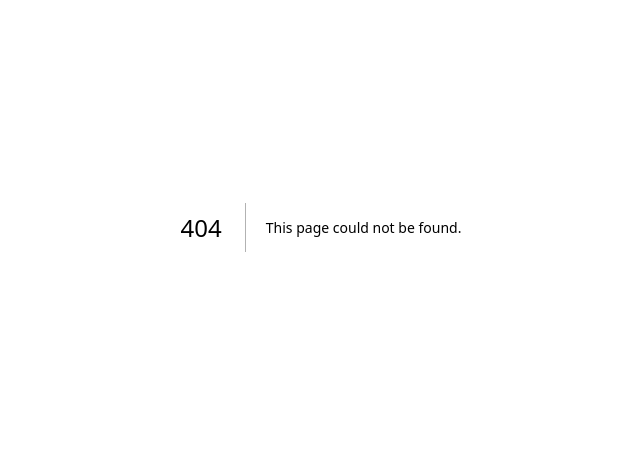
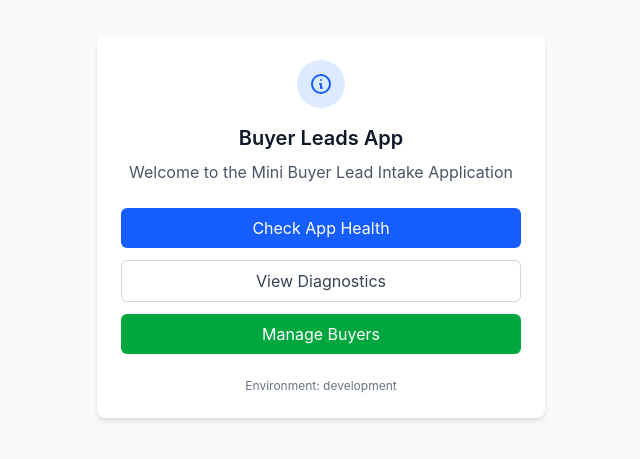
Before and after one commit to krishsharda/Buyer_Leads, a Next.js app: page /fallback in a window 1280 px wide. Before the commit this address had no page. Shown: the part 173-632 px from the top of the page, without its empty margins (319-959 px from the left). Built offline with nearby package versions, Linux system fonts and the light colour scheme.

Commit message:
Fix server configuration: simplify auth, add health endpoint, create fallback pages

```diff
--- /dev/null
+++ b/src/app/api/health/route.ts
@@ -0,0 +1,33 @@
+import { NextResponse } from 'next/server';
+
+export async function GET() {
+  try {
+    const health = {
+      status: 'ok',
+      timestamp: new Date().toISOString(),
+      environment: process.env.NODE_ENV,
+      variables: {
+        NEXTAUTH_SECRET: !!process.env.NEXTAUTH_SECRET,
+        NEXTAUTH_URL: process.env.NEXTAUTH_URL || 'not-set',
+        RAILWAY_PUBLIC_DOMAIN: process.env.RAILWAY_PUBLIC_DOMAIN || 'not-set',
+        DATABASE_URL: !!process.env.DATABASE_URL,
+      },
+      railway: {
+        // Railway automatically provides these
+        PORT: process.env.PORT || 'not-set',
+        RAILWAY_ENVIRONMENT: process.env.RAILWAY_ENVIRONMENT || 'not-set',
+      }
+    };
+
+    return NextResponse.json(health);
+  } catch (error) {
+    return NextResponse.json(
+      {
+        status: 'error',
+        message: error instanceof Error ? error.message : 'Unknown error',
+        timestamp: new Date().toISOString()
+      },
+      { status: 500 }
+    );
+  }
+}
--- /dev/null
+++ b/src/app/fallback/page.tsx
@@ -0,0 +1,52 @@
+import Link from 'next/link';
+
+export default function ServerErrorFallback() {
+  return (
+    <div className="min-h-screen bg-gray-50 flex items-center justify-center px-4">
+      <div className="max-w-md w-full">
+        <div className="bg-white rounded-lg shadow-md p-6 text-center">
+          <div className="w-12 h-12 bg-blue-100 rounded-full flex items-center justify-center mx-auto mb-4">
+            <svg className="w-6 h-6 text-blue-600" fill="none" stroke="currentColor" viewBox="0 0 24 24">
+              <path strokeLinecap="round" strokeLinejoin="round" strokeWidth={2} d="M13 16h-1v-4h-1m1-4h.01M21 12a9 9 0 11-18 0 9 9 0 0118 0z" />
+            </svg>
+          </div>
+
+          <h1 className="text-xl font-semibold text-gray-900 mb-2">
+            Buyer Leads App
+          </h1>
+
+          <p className="text-gray-600 mb-6">
+            Welcome to the Mini Buyer Lead Intake Application
+          </p>
+
+          <div className="space-y-3">
+            <Link
+              href="/api/health"
+              className="block w-full bg-blue-600 text-white py-2 px-4 rounded-md hover:bg-blue-700 transition-colors"
+            >
+              Check App Health
+            </Link>
+
+            <Link
+              href="/diagnostic"
+              className="block w-full border border-gray-300 text-gray-700 py-2 px-4 rounded-md hover:bg-gray-50 transition-colors"
+            >
+              View Diagnostics
+            </Link>
+
+            <Link
+              href="/buyers"
+              className="block w-full bg-green-600 text-white py-2 px-4 rounded-md hover:bg-green-700 transition-colors"
+            >
+              Manage Buyers
+            </Link>
+          </div>
+
+          <div className="mt-6 text-xs text-gray-500">
+            Environment: {process.env.NODE_ENV || 'development'}
+          </div>
+        </div>
+      </div>
+    </div>
+  );
+}
--- a/src/lib/auth.ts
+++ b/src/lib/auth.ts
@@ -93,9 +93,7 @@ export const { handlers, auth, signIn, signOut } = NextAuth({
   session: {
     strategy: 'jwt',
   },
-  // Auto-detect production URL for Railway
-  ...(process.env.NODE_ENV === 'production' && process.env.RAILWAY_PUBLIC_DOMAIN && {
-    trustHost: true,
-  }),
+  // Trust host in production
+  trustHost: true,
   debug: process.env.NODE_ENV === 'development',
 });
```
Also changed, not shown: src/app/page.tsx (+2 -14 lines).
